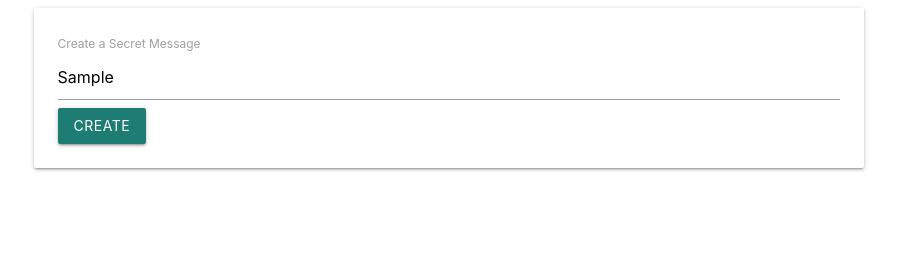
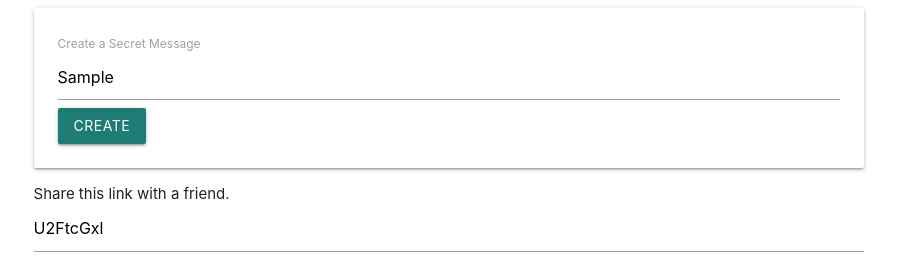
Before and after one commit to appsius/messamosec, a plain HTML site: page index.html in a window 1280 px wide. Both pictures are taken after typing "Sample" into the empty fields and a click on the button "CREATE". Shown: the whole page, without its empty margins (191-1088 px from the left). Drawn offline with nearby package versions, Linux system fonts and the light colour scheme.

Commit message:
Encoding the Entered String

```diff
--- a/index.html
+++ b/index.html
@@ -12,9 +12,13 @@
         <div class="card-panel">
           <form>
             <label for="secret">Create a Secret Message</label>
-            <input type="text" />
+            <input id="message-input" />
             <button class="btn">Create</button>
           </form>
+        </div>
+        <div>
+          Share this link with a friend.
+          <input id="link-input" />
         </div>
       </div>
     </div>
--- a/index.js
+++ b/index.js
@@ -1,5 +1,7 @@
 document.querySelector('form').addEventListener('submit', event => {
   event.preventDefault();
-  const input = document.querySelector('input');
-  console.log(input.value);
+  const input = document.querySelector('#message-input');
+  const encrypted = btoa(input.value);
+
+  document.querySelector('#link-input').value = encrypted;
 });
```
